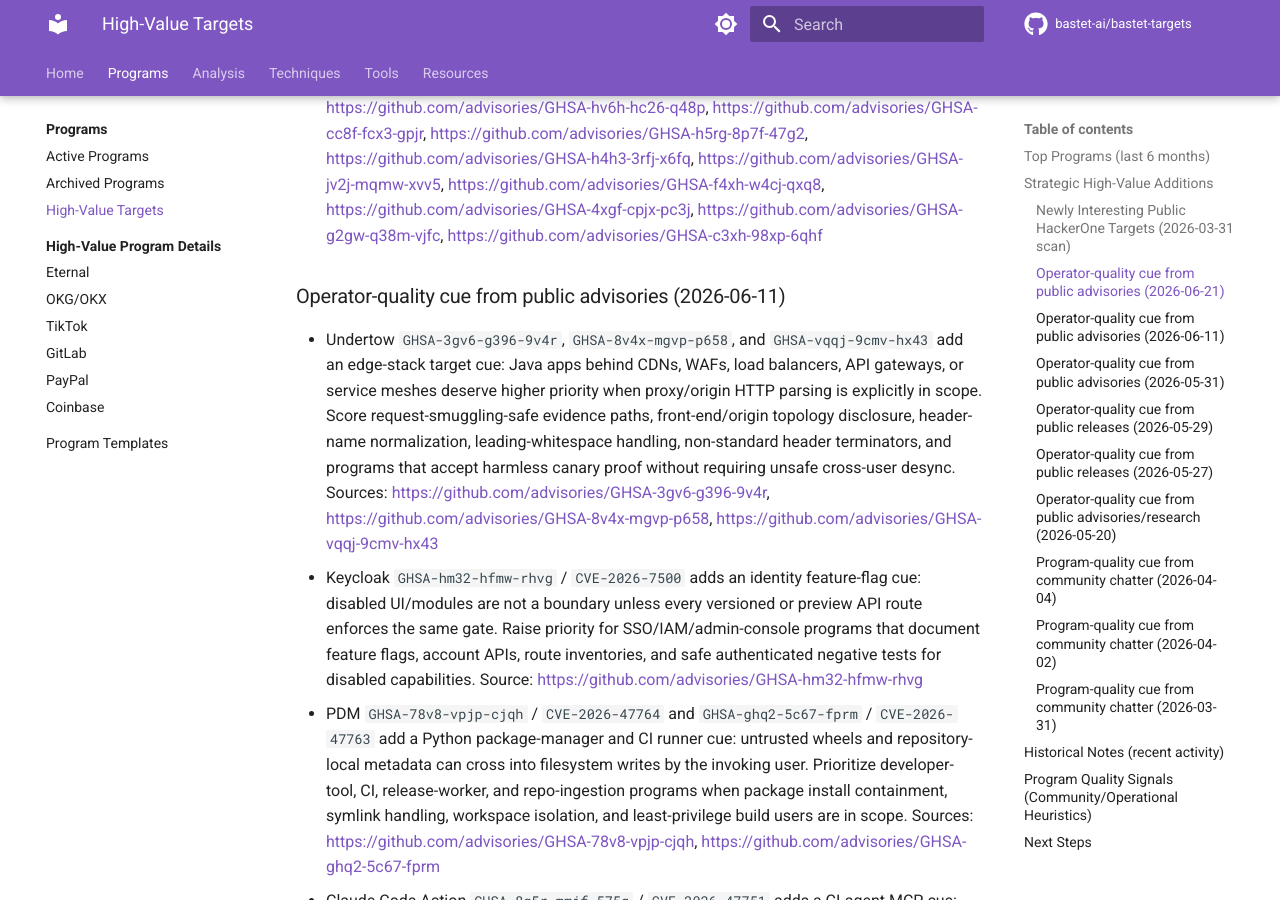
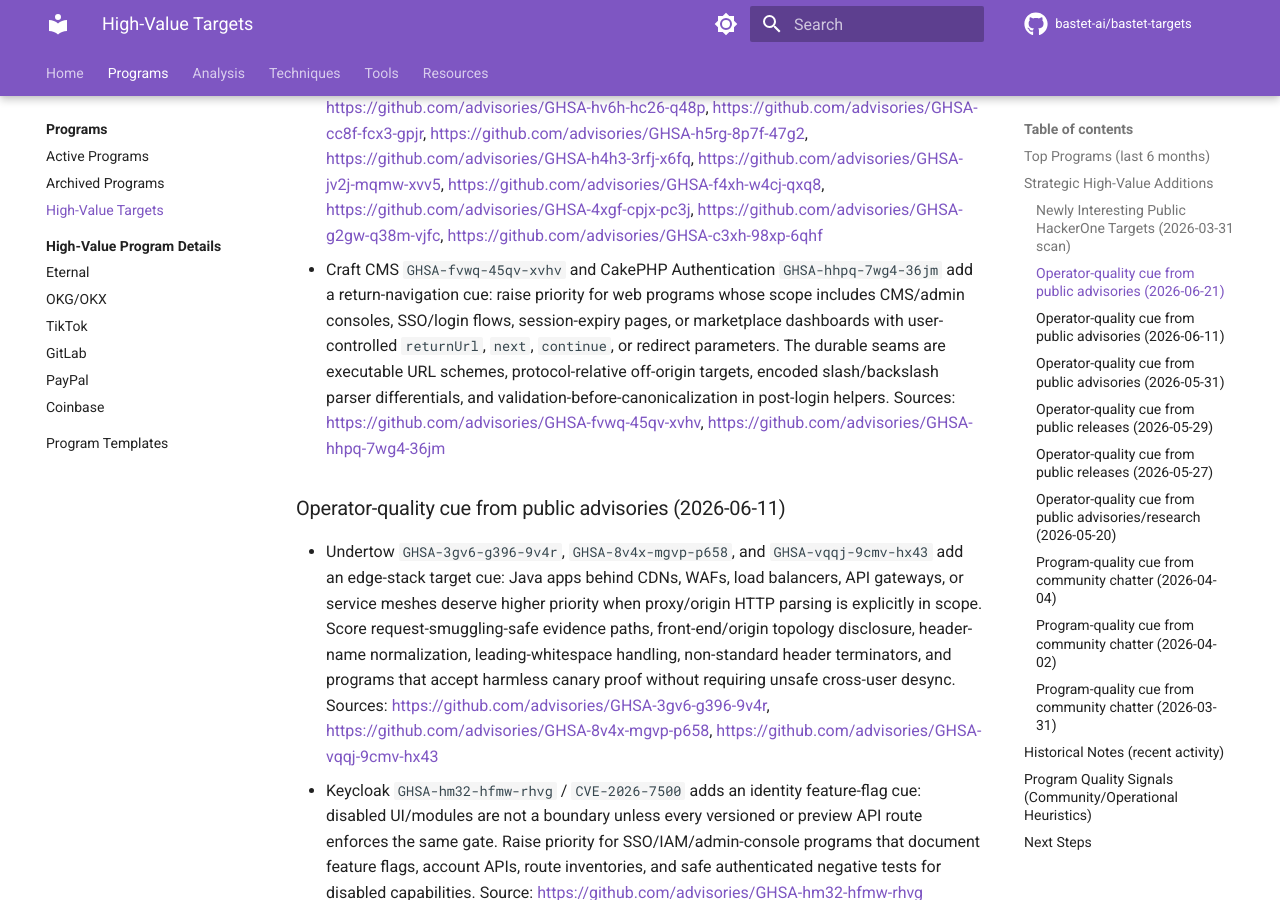
Before and after one commit to bastet-ai/bastet-targets, an MkDocs documentation site: the page built from docs/programs/high-value.md, in a window 1280 px wide and 900 px high, scrolled down 1560 px. Built offline with MkDocs 1.6.1 and Material for MkDocs 9.7.7, drawn with Linux system fonts in a browser that asks for light colours; comment, search, counter and statistics services are not loaded.

Commit message:
Add return URL target-selection signal

```diff
--- a/docs/programs/high-value.md
+++ b/docs/programs/high-value.md
@@ -34,6 +34,7 @@
 ### Operator-quality cue from public advisories (2026-06-21)
 
 - Anki `GHSA-869j-r97x-hx2g`, SurrealDB advisories (`GHSA-hv6h-hc26-q48p`, `GHSA-cc8f-fcx3-gpjr`, `GHSA-h5rg-8p7f-47g2`, `GHSA-h4h3-3rfj-x6fq`, `GHSA-jv2j-mqmw-xvv5`), LangSmith SDK `GHSA-f4xh-w4cj-qxq8`, `pydantic-settings` `GHSA-4xgf-cpjx-pc3j`, Lokka `GHSA-g2gw-q38m-vjfc`, and `githubtoplanguages` `GHSA-c3xh-98xp-6qhf` add a June 21 target-selection cue: raise priority for programs that explicitly scope local HTTP control planes, graph/data authorization, analyzer/plugin config, tracing/debug middleware, secret-loader path handling, cloud API fetchers, and CI/chatops automation. These advisories point toward authZ traversal, file-read/path-canonicalization, SSRF/egress, and command-boundary classes that are durable across developer tools, databases, AI/LLM observability, and cloud-admin products. Sources: https://github.com/advisories/GHSA-869j-r97x-hx2g, https://github.com/advisories/GHSA-hv6h-hc26-q48p, https://github.com/advisories/GHSA-cc8f-fcx3-gpjr, https://github.com/advisories/GHSA-h5rg-8p7f-47g2, https://github.com/advisories/GHSA-h4h3-3rfj-x6fq, https://github.com/advisories/GHSA-jv2j-mqmw-xvv5, https://github.com/advisories/GHSA-f4xh-w4cj-qxq8, https://github.com/advisories/GHSA-4xgf-cpjx-pc3j, https://github.com/advisories/GHSA-g2gw-q38m-vjfc, https://github.com/advisories/GHSA-c3xh-98xp-6qhf
+- Craft CMS `GHSA-fvwq-45qv-xvhv` and CakePHP Authentication `GHSA-hhpq-7wg4-36jm` add a return-navigation cue: raise priority for web programs whose scope includes CMS/admin consoles, SSO/login flows, session-expiry pages, or marketplace dashboards with user-controlled `returnUrl`, `next`, `continue`, or redirect parameters. The durable seams are executable URL schemes, protocol-relative off-origin targets, encoded slash/backslash parser differentials, and validation-before-canonicalization in post-login helpers. Sources: https://github.com/advisories/GHSA-fvwq-45qv-xvhv, https://github.com/advisories/GHSA-hhpq-7wg4-36jm
 
 ### Operator-quality cue from public advisories (2026-06-11)
 
```
Also changed, not shown: docs/resources/program-quality-signals.md (+1 -0 lines).
